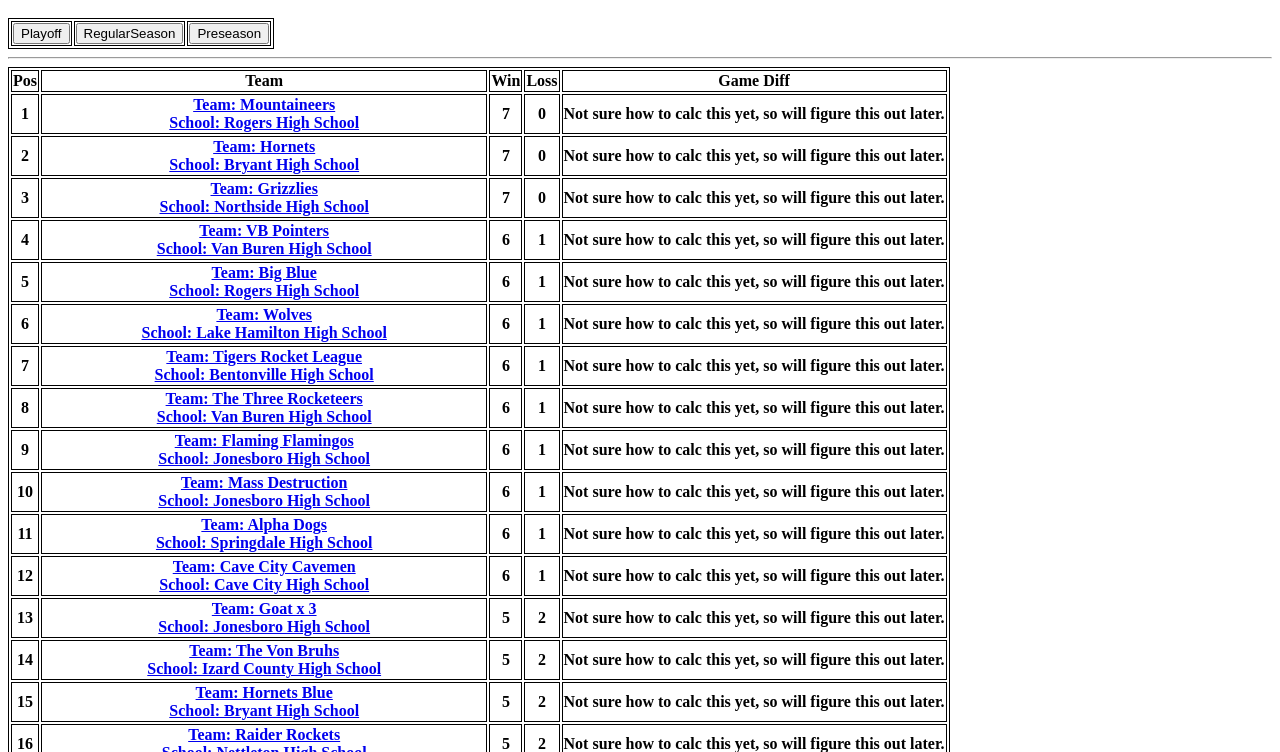
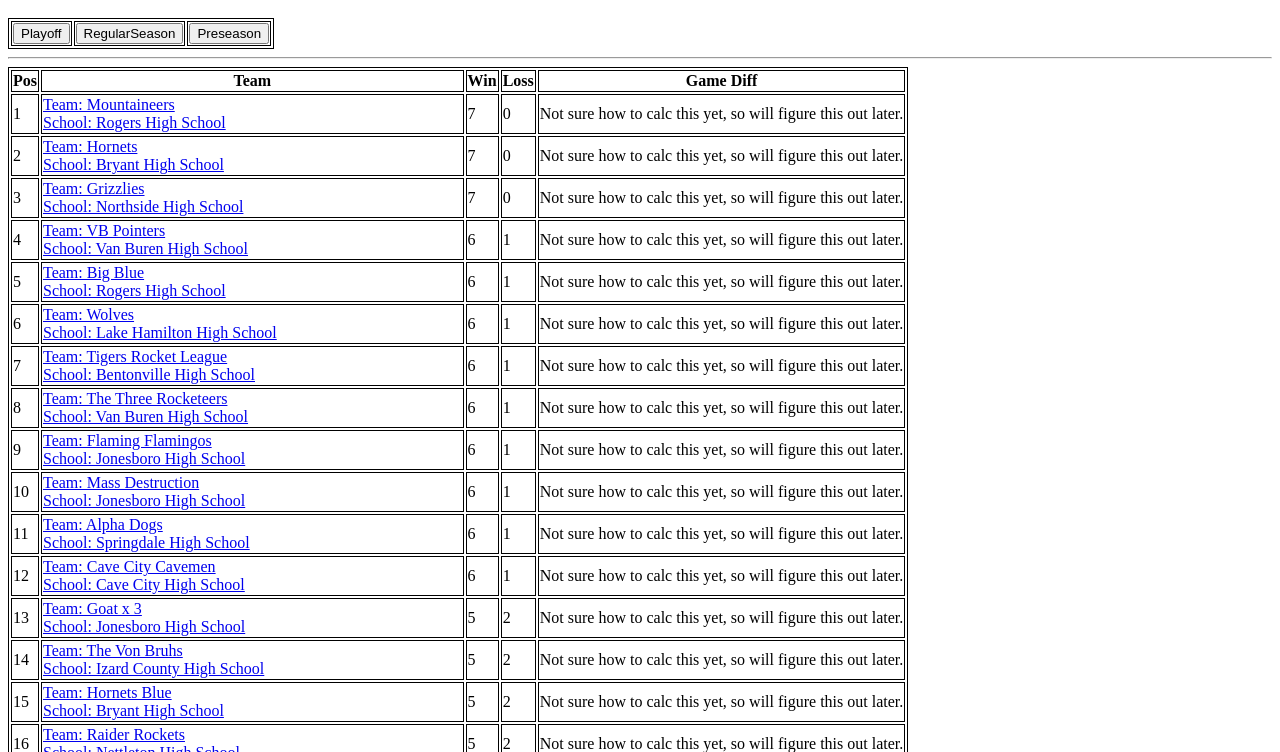
Before and after one commit to playviewer/playviewer.github.io, a plain HTML site: page index.html in a window 1280 px wide. Shown: the part 48-800 px from the top of the page. Drawn offline with Linux system fonts and the light colour scheme.

Commit message:
fix formatting

```diff
--- a/index.html
+++ b/index.html
@@ -46,11 +46,11 @@
       for (var i = 0; i < data.teamRecords[index].phaseResults.length; i++) {
         teamData = data.teamRecords[index].phaseResults[i]
         row = "<tr>"
-        row = row + "<th>"+(i+1)+"</th>"
-        row = row + "<th>"+"<a href=\"https://playviewer.github.io/team.html?id="+teamData.team.id+"\"><div>Team: "+teamData.team.name+"</div><div>School: "+teamData.team.school.name+"</div></a></th>"
-        row = row + "<th>"+teamData.record.won+"</th>"
-        row = row + "<th>"+teamData.record.lost+"</th>"
-        row = row + "<th>Not sure how to calc this yet, so will figure this out later.</th>"
+        row = row + "<td>"+(i+1)+"</td>"
+        row = row + "<td>"+"<a href=\"https://playviewer.github.io/team.html?id="+teamData.team.id+"\"><div>Team: "+teamData.team.name+"</div><div>School: "+teamData.team.school.name+"</div></a></td>"
+        row = row + "<td>"+teamData.record.won+"</td>"
+        row = row + "<td>"+teamData.record.lost+"</td>"
+        row = row + "<td>Not sure how to calc this yet, so will figure this out later.</td>"
         row = row + "</tr>"
         document.getElementById("ranking").innerHTML = document.getElementById("ranking").innerHTML + row
       }
```
